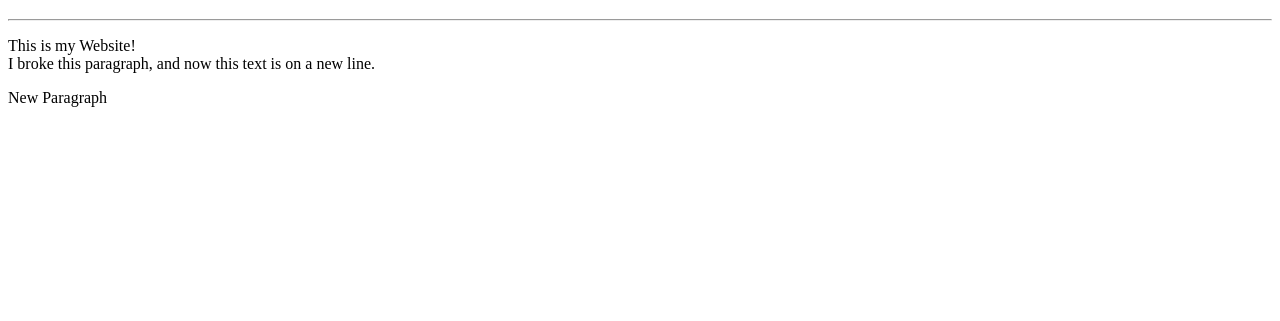
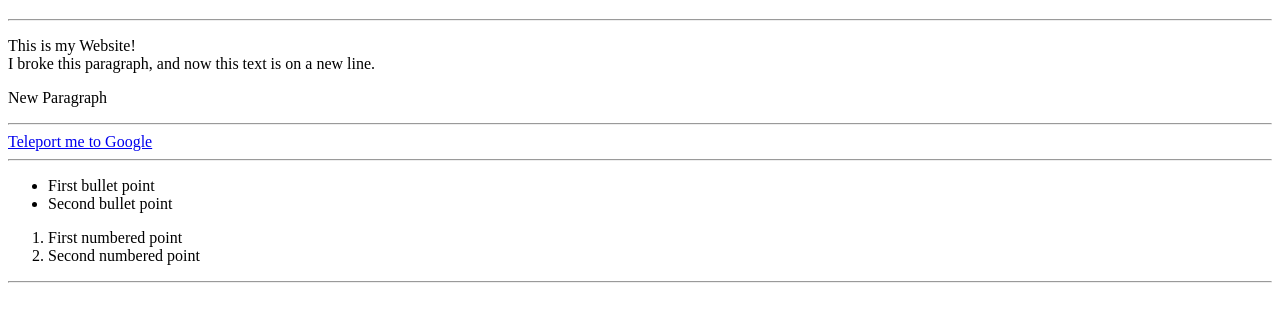
Before and after one commit to SamuelMereau/Basic-HTML-and-CSS-Structure, a plain HTML site: page index.html in a window 1280 px wide. Shown: the part 61-382 px from the top of the page. Drawn offline with Linux system fonts and the light colour scheme.

Commit message:
Separate sections into <div> elements

```diff
--- a/index.html
+++ b/index.html
@@ -7,13 +7,41 @@
     <title>Tab Title</title>
   </head>
   <body>
+
+  <div id="header"> <!-- This div has an id since it's only holding a single element. -->
     <h1>My Website Header</h1>
     <!--<h1> is the first, and largest heading. <h2> is used usually for a sub-heading. -->
+  </div>
+
+  <div class="home"> <!-- Classes hold a section of elements. -->
+      <hr/>
+    <!--This is a horizontal line. Self closes. Covers the whole page-->
+        <p>This is my Website! <br/> I broke this paragraph, and now this text is on a new line.</p>
+        <p>New Paragraph</p>
+    <!--<p> instantiates the paragraph, and <br/> (self closing) will create a new line in the same paragraph.-->
+  </div>
+
+  <div class="hyperlink">
+      <hr/>
+        <a href="https://google.com.au">Teleport me to Google</a>
+    <!-- Hyperlink element. Clicking will send you to Google. -->
+  </div>
+
+  <div class="lists">
     <hr/>
-    <!--This is a horizontal line. Self closes. Covers the whole page-->
-    <p>This is my Website! <br/> I broke this paragraph, and now this text is on a new line.</p>
-    <p>New Paragraph</p>
-    <!--<p> instantiates the paragraph, and <br/> (self closing) will create a new line in the same paragraph.-->
+      <ul>
+          <li>First bullet point</li>
+          <li>Second bullet point</li>
+      </ul>
+      <!-- <ul> starts a point list. <li> are the individual points -->
+      <ol>
+        <li>First numbered point</li>
+        <li>Second numbered point</li>
+      </ol>
+      <!-- <ol> starts a numbered list. Again, <li> are the individual points. -->
+    <hr/>
+  </div>
+
   </body>
 </html>
 
```
